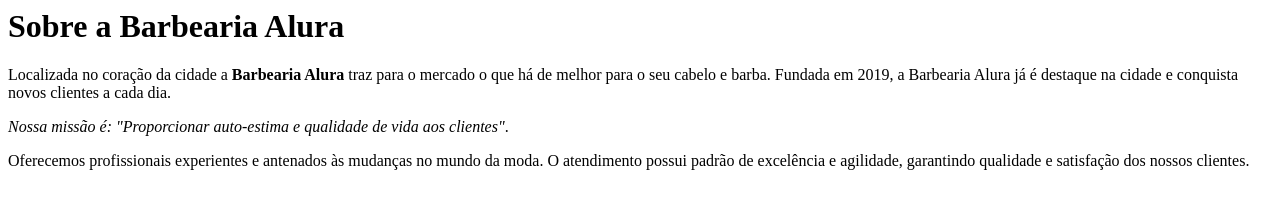
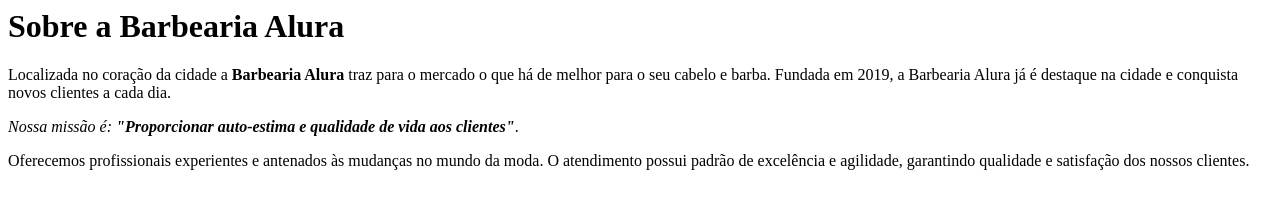
Before and after one commit to parlocu/barbeariaalura, a plain HTML site: page index.html in a window 1280 px wide. Drawn offline with Linux system fonts and the light colour scheme.

Commit message:
ediçao da barbearia 2
#bbb 2022

```diff
--- a/index.html
+++ b/index.html
@@ -1,7 +1,17 @@
+<DOGTYPE html>
+<html lang="pt-br">
+<head>
+
+</head>
+  <body>
+
+  </body>
+<title>Barbearia</title>
 <h1> Sobre a Barbearia Alura </h1>
-
+<meta charset="utf-8">
 <p>Localizada no coração da cidade a <strong>Barbearia Alura</strong> traz para o mercado o que há de melhor para o seu cabelo e barba. Fundada em 2019, a Barbearia Alura já é destaque na cidade e conquista novos clientes a cada dia.</p>
 
-<p><em>Nossa missão é: "Proporcionar auto-estima e qualidade de vida aos clientes"</em>.</p>
+<p><em>Nossa missão é:<strong> "Proporcionar auto-estima e qualidade de vida aos clientes"</strong></em>.</p>
 
 <p>Oferecemos profissionais experientes e antenados às mudanças no mundo da moda. O atendimento possui padrão de excelência e agilidade, garantindo qualidade e satisfação dos nossos clientes.</p>
+</html>
```
